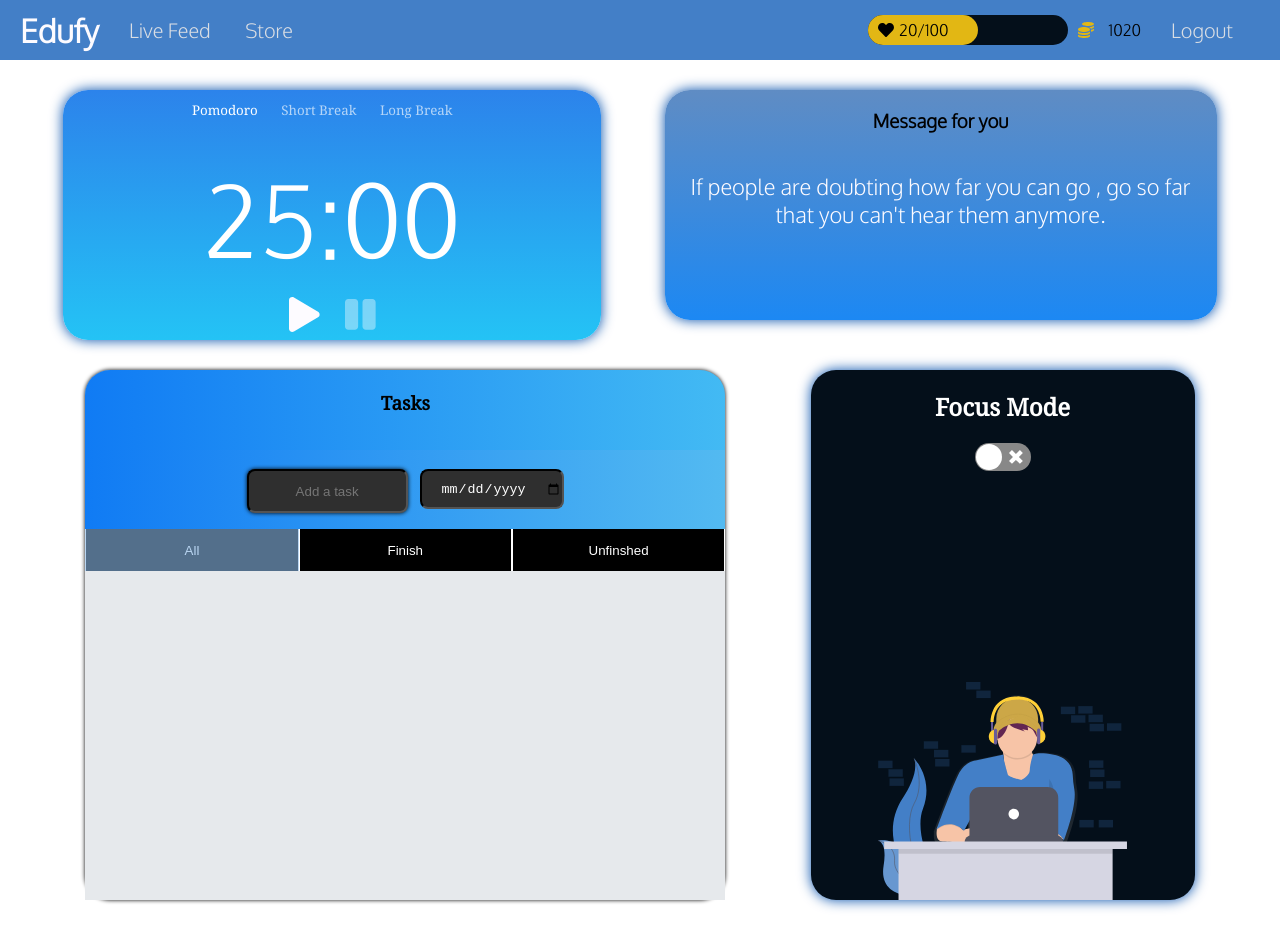
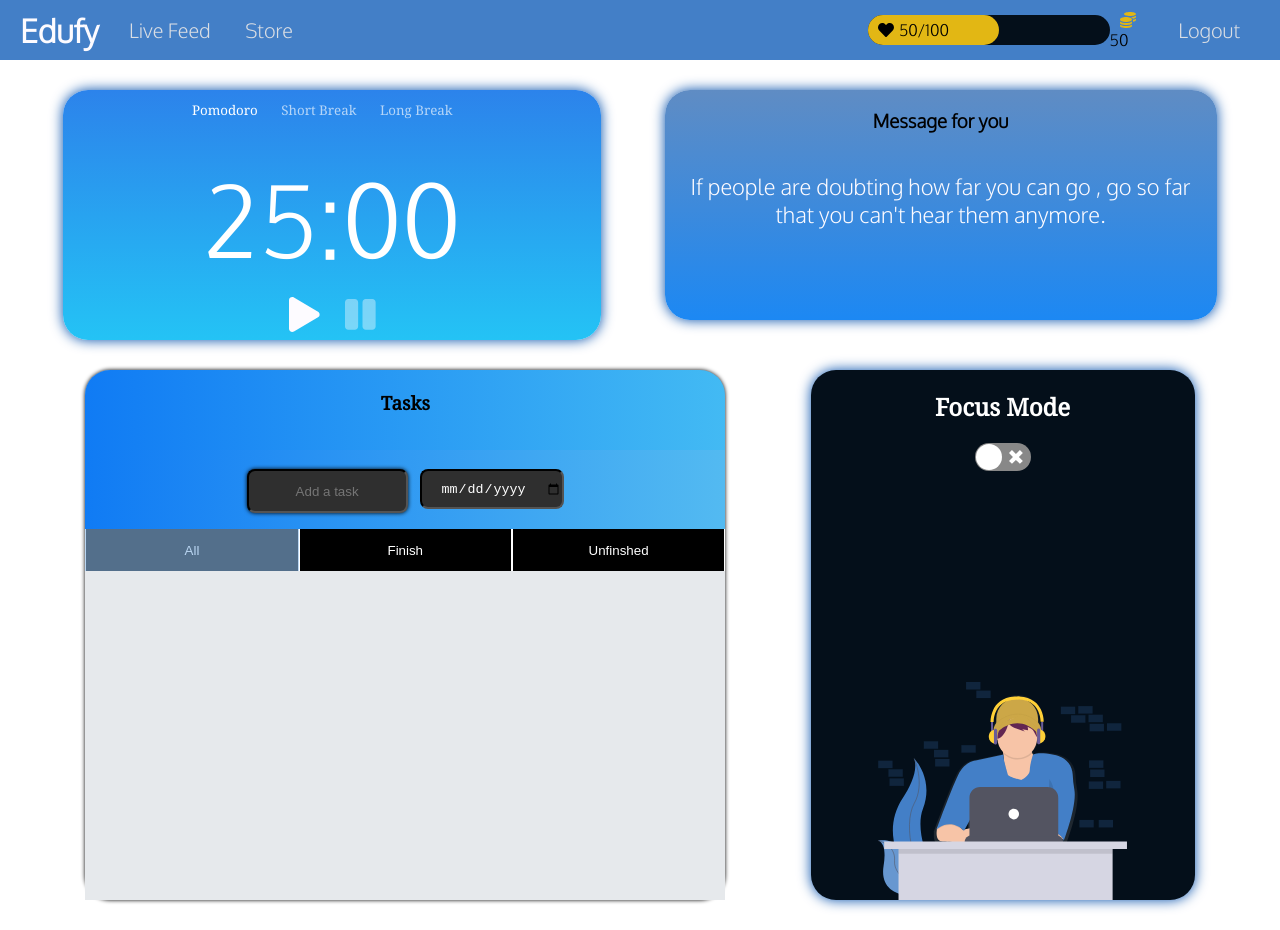
Before and after one commit to jamessnguyenn/EduFy, a React (Create React App) app: page /profile in a window 1280 px wide. Built offline with nearby package versions, Linux system fonts and the light colour scheme.

Commit message:
added js to hp and coin

```diff
--- a/src/App.js
+++ b/src/App.js
@@ -26,8 +26,8 @@ function App() {
         <Route path="/liveFeed">
           <LiveFeedPage />
         </Route>
-        <Route path='/store'>
-          <Store/>
+        <Route path="/store">
+          <Store />
         </Route>
       </Switch>
     </Router>
--- a/src/components/navbar/navbar.css
+++ b/src/components/navbar/navbar.css
@@ -13,11 +13,11 @@
 
 .navLink {
   margin-left: 30px;
-  font-size:20px;
+  font-size: 20px;
   color: var(--main-grey);
 }
-.navLink:hover{
-  color:white;
+.navLink:hover {
+  color: white;
 }
 
 .navEnd {
@@ -32,14 +32,14 @@
 .progressBars {
   background-color: var(--main-dark);
   background: var(--main-dark);
-  width: 200px;
+  width: 100%;
   height: 30px;
   border-radius: 25px;
 }
 
 .loadingBars {
   background: var(--main-gold);
-  width: 50%;
+  /* width: 50%; */
   height: 100%;
   border-radius: 25px;
   /* width: 30%; */
--- a/src/components/navbar/navbar.jsx
+++ b/src/components/navbar/navbar.jsx
@@ -1,42 +1,41 @@
-import React from "react";
+import React, { useState } from "react";
 import "./navbar.css";
 import { FontAwesomeIcon } from "@fortawesome/react-fontawesome";
 import { faCoins, faHeart } from "@fortawesome/free-solid-svg-icons";
 import { Link } from "react-router-dom";
 
-export default function navbar() {
-
-  const logout = ()=>{
+export default function Navbar({ hp, coins }) {
+  const logout = () => {
     localStorage.clear();
-  }
+  };
   return (
     <div className="navBar">
       <Link to="/profile">
-      <h1> Edufy </h1>
+        <h1> Edufy </h1>
       </Link>
       <div className="navTitle">
         <Link to="/liveFeed">
-        <small className="navLink"> Live Feed </small>
+          <small className="navLink"> Live Feed </small>
         </Link>
         <Link to="/store">
-        <small className="navLink"> Store </small>
+          <small className="navLink"> Store </small>
         </Link>
       </div>
 
       <div className="navEnd">
         <div className="progressBars">
-          <div className="loadingBars">
+          <div className="loadingBars" style={{ width: `${hp}%` }}>
             <FontAwesomeIcon className="heartIcon" icon={faHeart} />
-            20/100
+            {`${hp}/100`}
           </div>
         </div>
 
         <div className="coinsContainer">
           <FontAwesomeIcon className="coinIcon" icon={faCoins} />
-          &nbsp; &nbsp; 1020
+          &nbsp; &nbsp; {coins}
         </div>
-        <a href = '/' onClick={logout}>
-        <small className="navLink">Logout </small>
+        <a href="/" onClick={logout}>
+          <small className="navLink">Logout </small>
         </a>
       </div>
     </div>
--- a/src/components/productivePage/productivePage.jsx
+++ b/src/components/productivePage/productivePage.jsx
@@ -1,4 +1,4 @@
-import React, { useState, useRef, useEffect } from "react";
+import React, { useState } from "react";
 import Navbar from "../navbar/navbar";
 import "./productivePage.css";
 import PomodoroTimer from "./pomoTimer/pomoTimer";
@@ -7,16 +7,33 @@ import FocusMode from "./focusMode/focusMode";
 import ToDoList from "./toDoList/toDoList";
 
 export default function ProductivePage() {
+  const [hp, setHP] = useState(50);
+  let [coins, setCoins] = useState(50);
+
+  function addHP(val) {
+    setHP((hp = hp + val));
+  }
+  function subHP(val) {
+    setHP((hp = hp + val));
+  }
+  function addCoins(val) {
+    setCoins((coins = coins + val));
+  }
+
+  function subCoins(val) {
+    setCoins((coins = coins - val));
+  }
+
   return (
     <>
-      <Navbar />
+      <Navbar hp={hp} coins={coins} />
       <div className="productivityPage">
         <div className="row">
           <PomodoroTimer />
           <Motivation />
         </div>
         <div className="row">
-          <ToDoList />
+          <ToDoList addCoins={addCoins} />
           <FocusMode />
         </div>
       </div>
--- a/src/components/productivePage/toDoList/toDoList.jsx
+++ b/src/components/productivePage/toDoList/toDoList.jsx
@@ -5,7 +5,7 @@ import { faTrash } from "@fortawesome/free-solid-svg-icons";
 import ToDoSubmit from "./toDoSubmit.jsx";
 import TodoFeed from "./toDoFeed";
 
-export default function ToDoList() {
+export default function ToDoList({ addCoins }) {
   const [todos, setTodos] = useState([]);
   const [filter, setFilter] = useState("all");
 
@@ -41,6 +41,7 @@ export default function ToDoList() {
             checked: !todo.checked,
           };
         }
+        addCoins(20);
         return todo;
       })
     );
```
